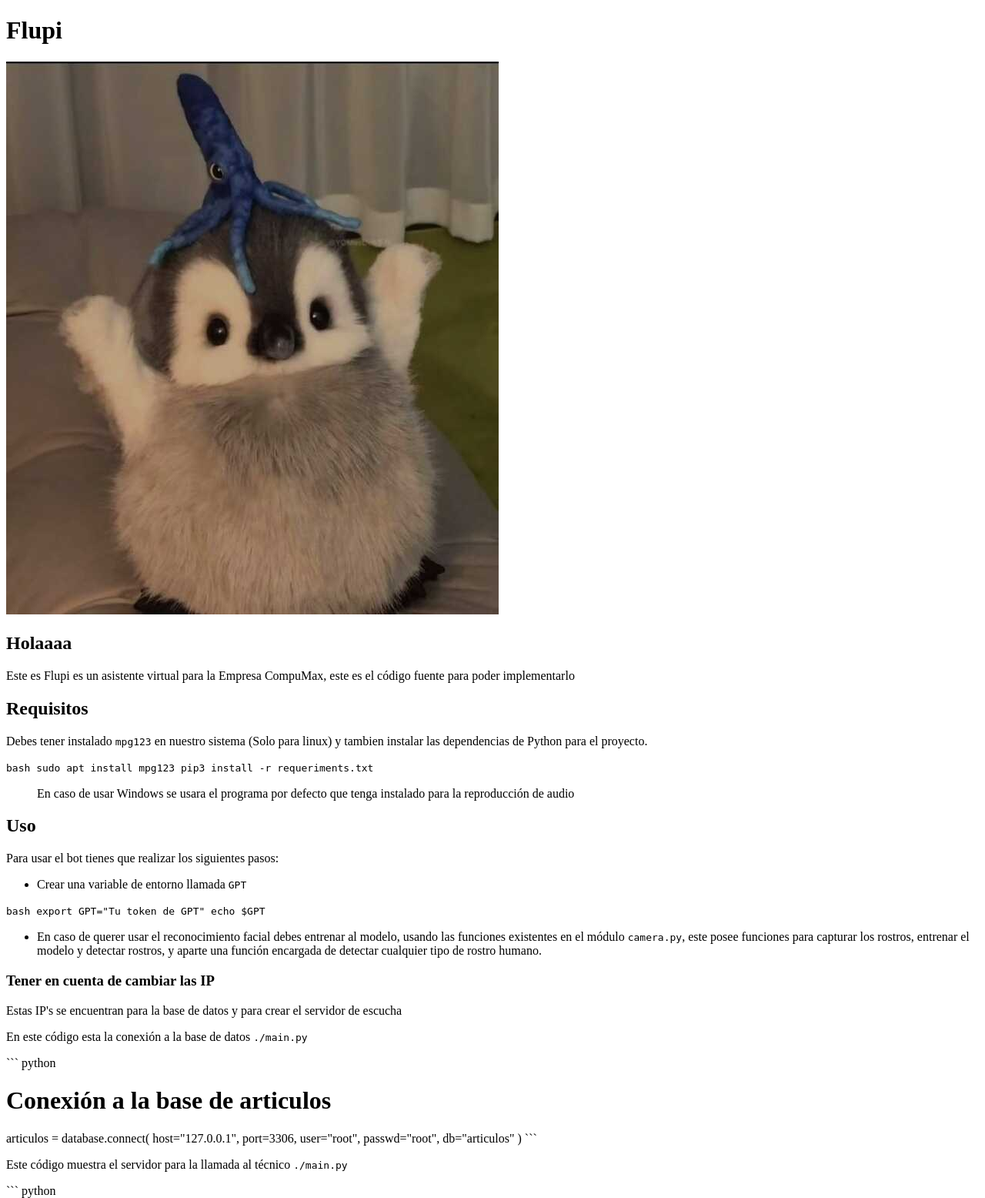
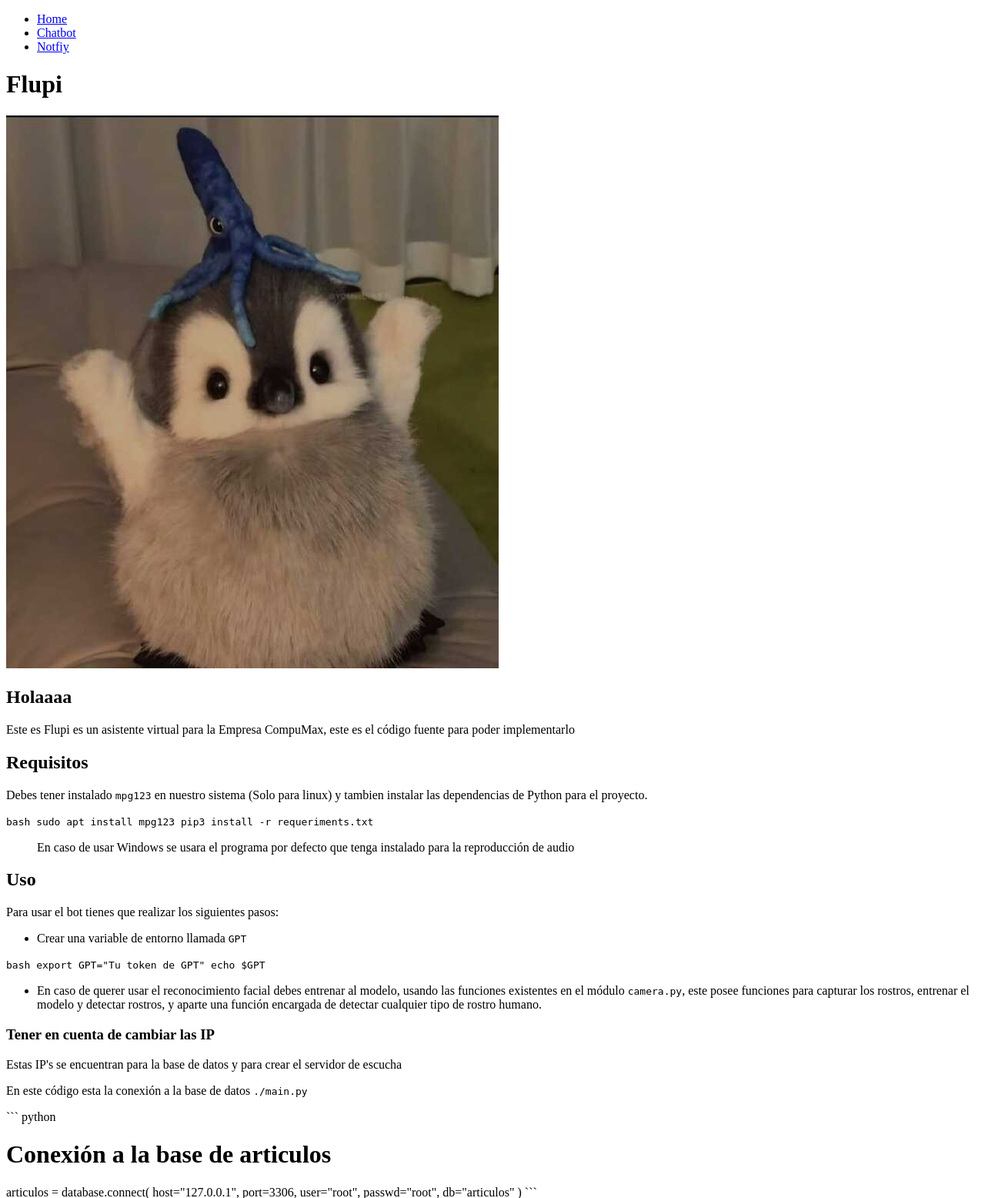
Before and after one commit to JorgeArguello1999/Flupi, a Flask app: page / in a window 1280 px wide. Shown: the top 1556 px of the page at 77% size. Run offline with Flask 3, Linux system fonts and the light colour scheme; parts of the project's set-up code (start-up, migrations or seed data) failed here and were passed over.

Commit message:
feat: Añadiendo un pequeño menu para navegar en las paginas

```diff
--- a/templates/base.html
+++ b/templates/base.html
@@ -7,6 +7,12 @@
 </head>
 <body>
 
+    <ul>
+        <li><a href="/">Home</a></li>
+        <li><a href="/chatbot">Chatbot</a></li>
+        <li><a href="/notify_f">Notfiy</a></li>
+    </ul>
+
     {% block content %}
     {% endblock %}
 
```
